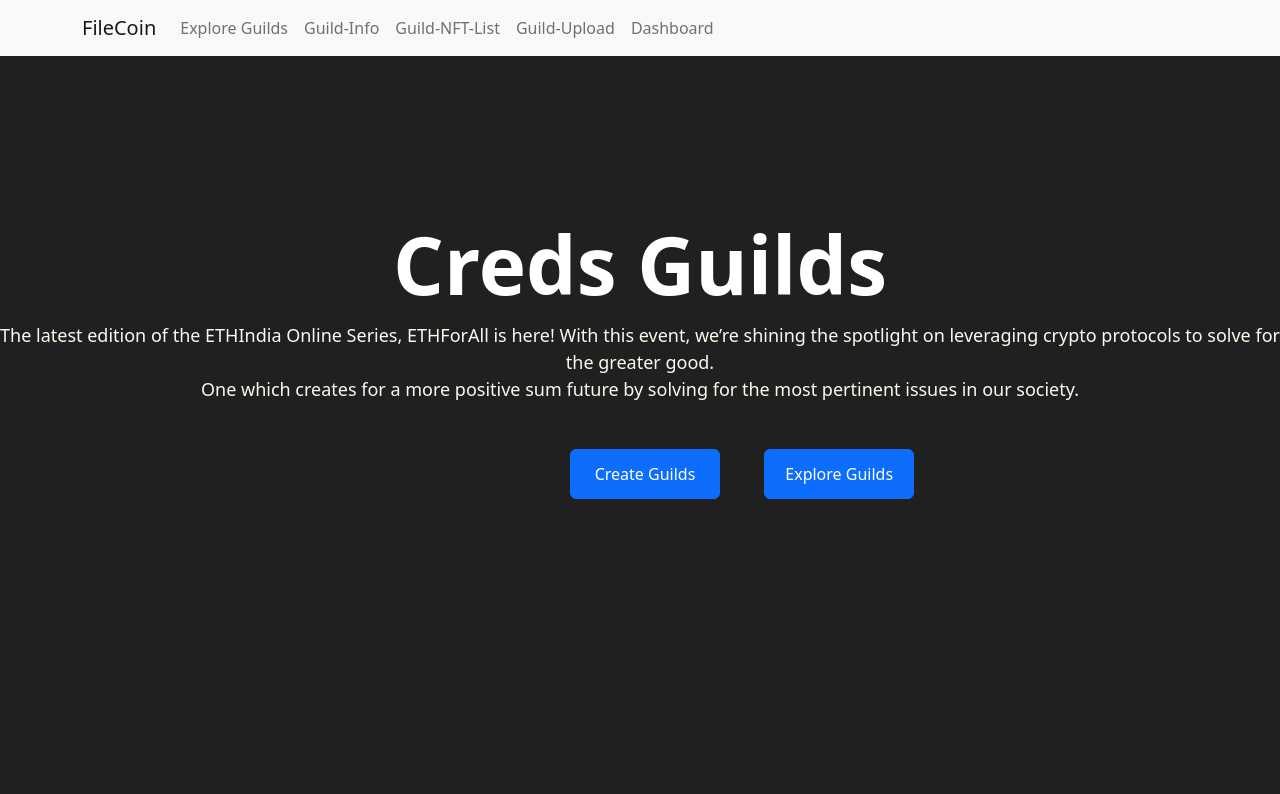
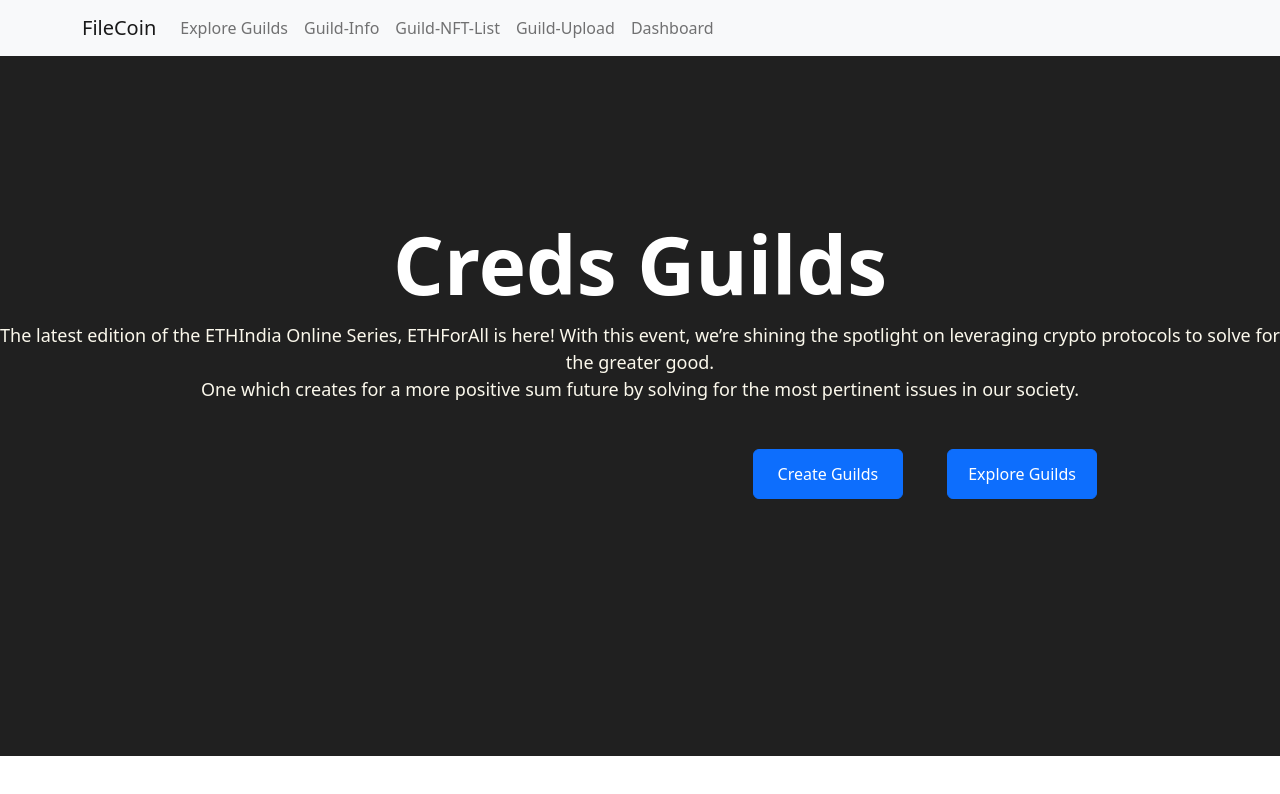
Before and after one commit to rk-rishikesh/DataGuilds, a React (Create React App) app: page / in a window 1280 px wide. Shown: the top 794 px of the page. Built offline with nearby package versions, Linux system fonts and the light colour scheme.

Commit message:
css changes

```diff
--- a/src/App.js
+++ b/src/App.js
@@ -7,22 +7,21 @@ import GuildUpload from "./pages/guilds/guild-upload/guild-upload";
 import GuildsInfo from "./pages/guilds/guilds-info/guilds-info";
 import GuildsList from "./pages/guilds/guilds-list/guilds-list";
 import Home from "./pages/home/home";
-import "./styles.css";
+import "./App.css";
 
 export default function App() {
   return (
     <div className="App">
       <Router>
-        <NavBar/>
-        <Routes>
+        <div className="row"><NavBar/></div>
+        <div className="row"><Routes>
           <Route exact index path="/" element={<Home />} />
           <Route exact path="guilds-list" element={<GuildsList />} />
           <Route exact path="guilds-info" element={<GuildsInfo />} />
           <Route exact path="guilds-nft-list" element={<GuildNftList />} />
           <Route exact path="guilds-upload" element={<GuildUpload />} />
           <Route exact path="dashboard" element={<Dashboard />} />
-        </Routes>
-
+        </Routes></div>
       </Router>
     </div>
   );
```
